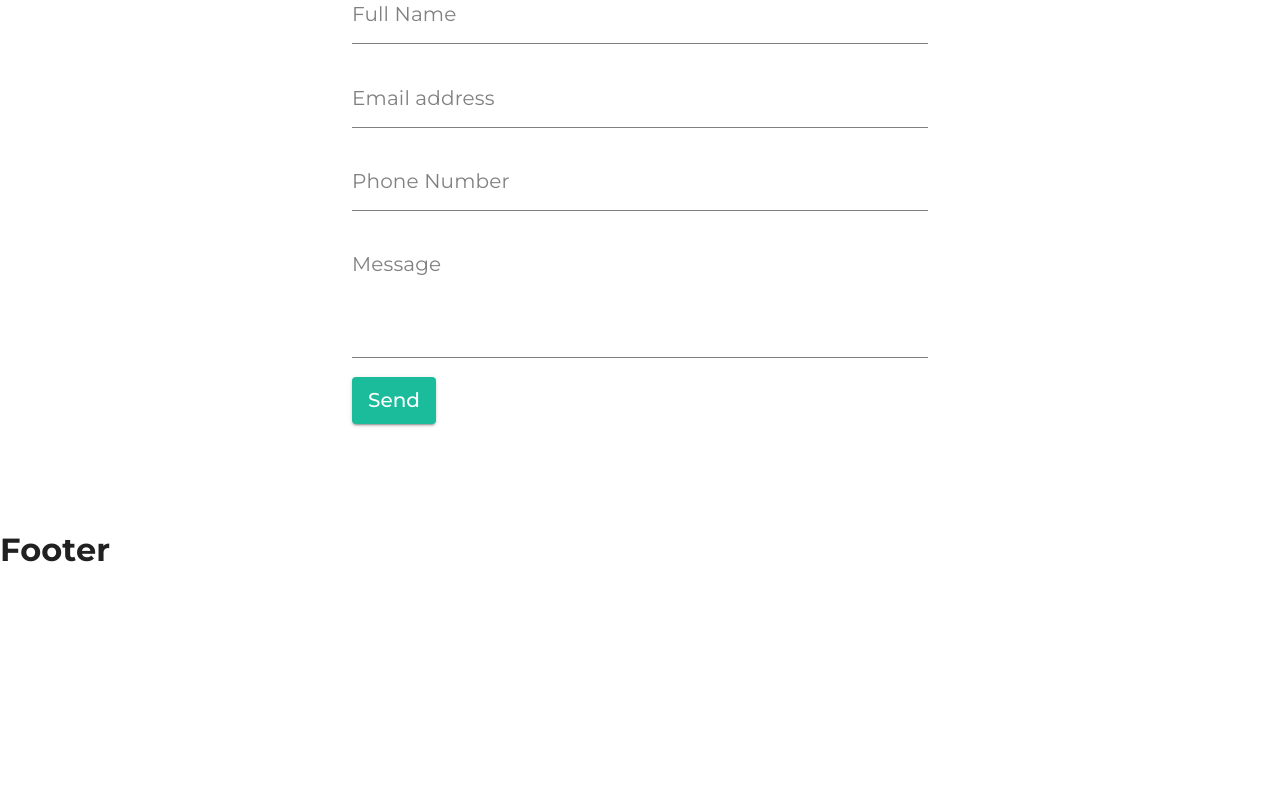
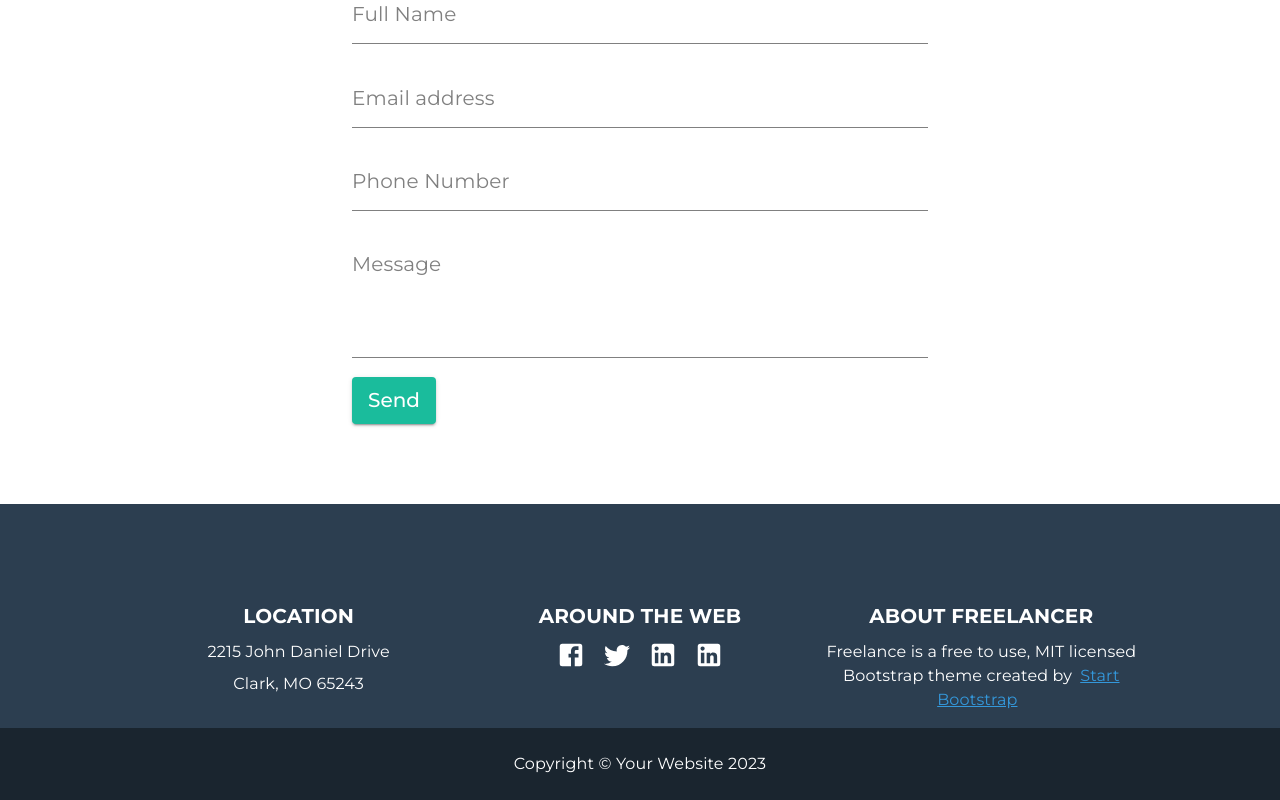
Before and after one commit to halahabaybeh/firstTaskReact, a React (Vite) app: page / in a window 1280 px wide. Shown: the part 2403-3203 px from the top of the page. Before the commit the page ends 2998 px from the top, so only its background shows below. Built offline with nearby package versions, Linux system fonts and the light colour scheme.

Commit message:
complete footer section component

```diff
--- a/src/component/about/About.jsx
+++ b/src/component/about/About.jsx
@@ -24,7 +24,7 @@ function About() {
 
                 </Grid>
             </Grid>
-<Button variant='outlined' startIcon={<DownloadIcon style={{ fontSize: '1.5rem' }} />} sx={{color: 'white' ,'&:hover':{backgroundColor: 'white', color: '#1abc9c', borderColor: 'white'} , px: 5 , py: 3, borderRadius: 2, fontSize: '1.2rem', borderColor: 'white', textTransform: 'none' }}>Free Download</Button>
+<Button variant='outlined' startIcon={<DownloadIcon style={{ fontSize: '1.5rem' }} />} sx={{color: 'white' ,'&:hover':{backgroundColor: 'white', color: 'black', borderColor: 'white'} , px: 5 , py: 3, borderRadius: 2, fontSize: '1.2rem', borderColor: 'white', textTransform: 'none' }}>Free Download</Button>
         </Container>
     </Box>
 }
--- a/src/component/footer/Footer.jsx
+++ b/src/component/footer/Footer.jsx
@@ -1,4 +1,42 @@
+import { Box, Button, Container, Typography, Grid } from "@mui/material";
+import FacebookIcon from '@mui/icons-material/Facebook';
+import TwitterIcon from '@mui/icons-material/Twitter';
+import LinkedInIcon from '@mui/icons-material/LinkedIn';
+
 function Footer() {
-  return <h1>Footer</h1>
+  return <Box sx={{ backgroundColor: '#2c3e50', color: 'white', textAlign: 'center', pt: 10 }}>
+
+      <Grid container spacing={4} sx={{margin:'0 auto', width:'80%'}}>
+        <Grid Item sm={12} md={6} lg={4}>
+      <Box sx={{ display: 'flex', flexDirection: 'column', justifyContent: 'center', alignItems: 'center', gap: 1 , color: 'white', textAlign: 'center', py: 2 }}>
+        <Typography variant='h6' sx={{ fontWeight: 'bold', textTransform: 'uppercase' }}>Location</Typography>
+        <Typography variant='body1'>2215 John Daniel Drive
+        </Typography>
+        <Typography variant='body1'>Clark, MO 65243</Typography>
+      </Box>
+    </Grid>
+    <Grid Item sm={12} md={6} lg={4}>
+      <Box sx={{ display: 'flex', flexDirection: 'column', justifyContent: 'center', alignItems: 'center', gap: 1 , color: 'white', textAlign: 'center', py: 2}}>
+        <Typography variant='h6' sx={{ fontWeight: 'bold', textTransform: 'uppercase' }}>Around the Web</Typography>
+        <Box sx={{ display: 'flex', gap: 2, justifyContent: 'center', alignItems: 'center' }}>
+          <FacebookIcon sx={{ color: 'white', fontSize: 30, cursor: 'pointer' }} />
+          <TwitterIcon sx={{ color: 'white', fontSize: 30, cursor: 'pointer' }} />
+          <LinkedInIcon sx={{ color: 'white', fontSize: 30, cursor: 'pointer' }} />
+          <LinkedInIcon sx={{ color: 'white', fontSize: 30, cursor: 'pointer' }} />
+        </Box>
+      </Box>
+</Grid>
+<Grid Item sm={12} md={6} lg={4}>
+      <Box sx={{ display: 'flex', flexDirection: 'column', justifyContent: 'center', alignItems: 'center', gap: 1,  color: 'white', textAlign: 'center', py: 2  }}>
+        <Typography variant='h6' sx={{ fontWeight: 'bold', textTransform: 'uppercase' }}>About Freelancer</Typography>
+        <Typography variant='body1'>Freelance is a free to use, MIT licensed Bootstrap theme created by
+        <Typography variant='p' component='span' sx={{ color: '#3498db', textDecoration: 'underline' , p:1, cursor: 'pointer'}} >Start Bootstrap</Typography>
+        </Typography>
+
+      </Box>
+      </Grid>
+</Grid>
+ <Box variant='p' sx={ {backgroundColor:'#1a252f' , display:'flex', justifyContent:'center', alignItems:'center' , p:3}} >Copyright © Your Website 2023</Box>
+  </Box >
 }
 export default Footer;
```
